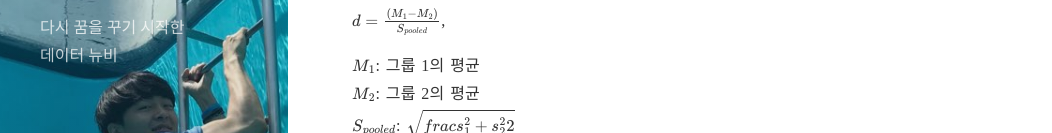
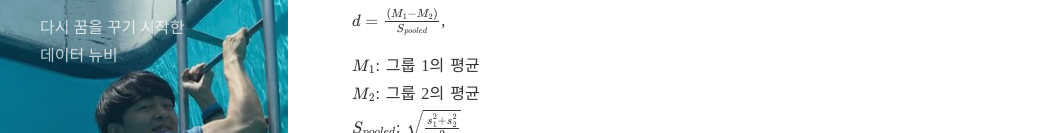
Before and after one commit to tryumanshow/data-weirdo.github.io, a Jekyll site: the page built from _posts/2019-10-20-statistics-etc-cohen'sd.markdown, in a window 1280 px wide and 900 px high, scrolled down 471 px, cut to the strip 0-277 px from the top of the window. Shown: the part 144-277 px from the top of the strip, without its empty margins (0-1052 px from the left). Built offline with Jekyll 4.4.1, drawn with Linux system fonts in a browser that asks for light colours; nearby versions of some CDN libraries; formulas are drawn with MathJax 3; comment, search, counter and statistics services are not loaded.

```diff
--- a/_posts/2019-10-20-statistics-etc-cohen'sd.markdown
+++ b/_posts/2019-10-20-statistics-etc-cohen'sd.markdown
@@ -26,7 +26,7 @@ $$ d = \frac{(M_1 - M_2)}{S_{pooled}} $$,
 
 $$M_1$$: 그룹 1의 평균
 $$M_2$$: 그룹 2의 평균
-$$S_{pooled}$$: $$\sqrt{frac{s_1^2+s_2^2}{2}}$$
+$$S_{pooled}$$: $$\sqrt{\frac{s_1^2+s_2^2}{2}}$$
 
 Cohen's D는 큰 크기의 샘플에서 잘 작동하며, 샘플의 크기가 작을 때는 효과를 과대포장하는 경향이 있기 때문에, 샘플의 개수가 적을 경우
 correction factor를 사용하여 효과의 과대포장을 잡아준다고 합니다. 형태는 다음과 같습니다.
```
